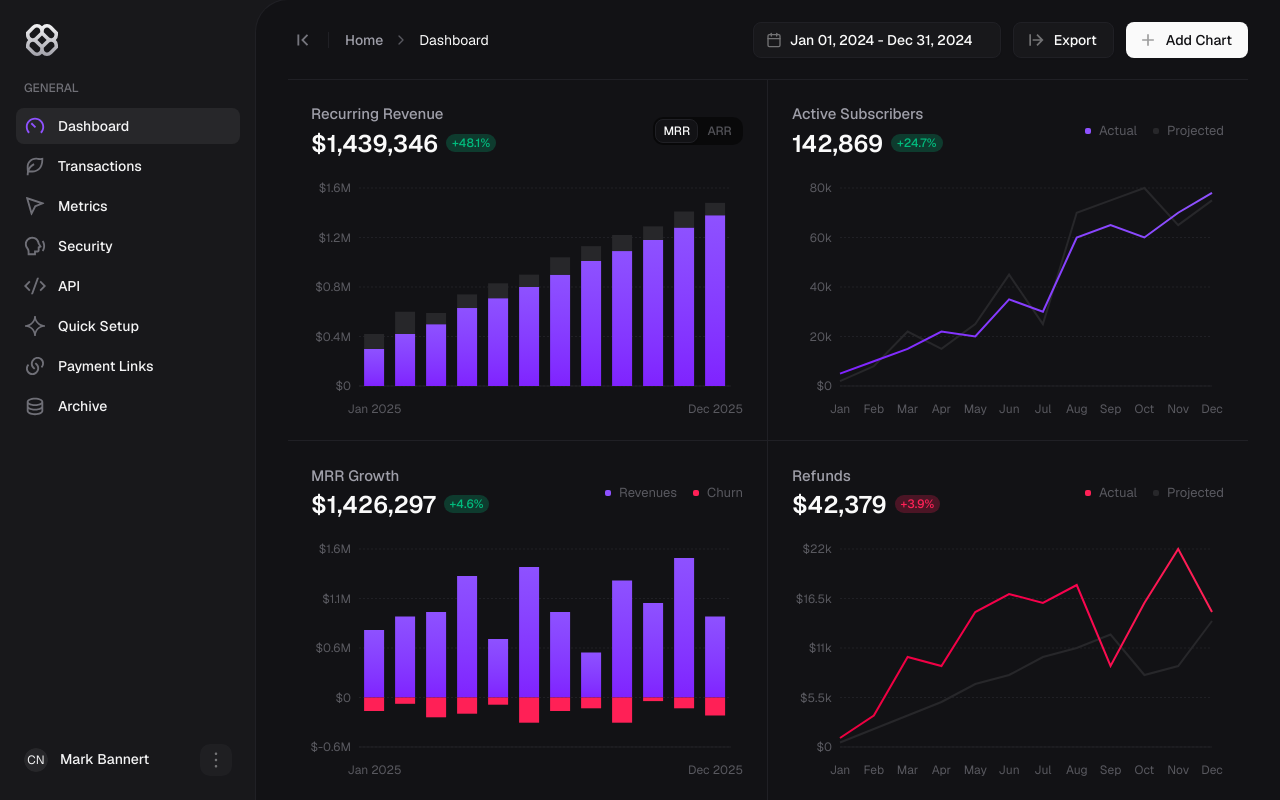
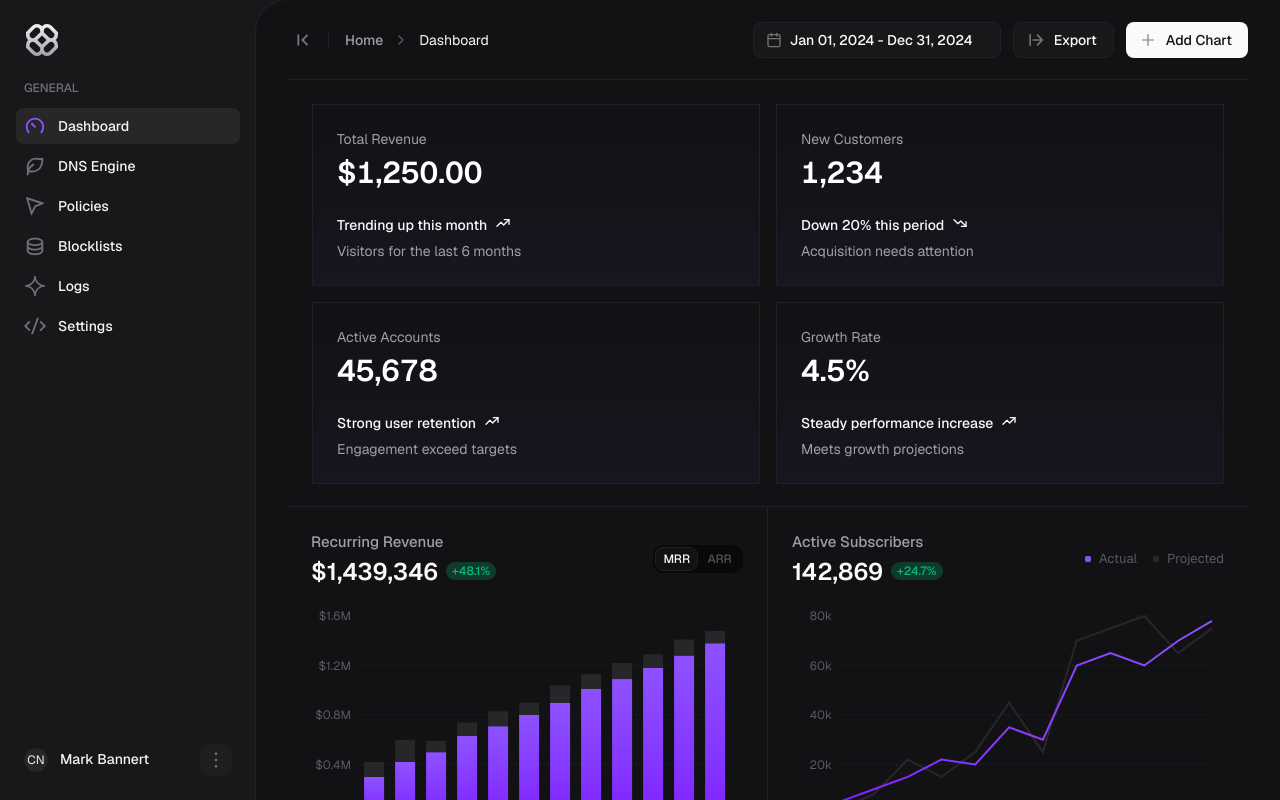
Before and after one commit to hydradns/hydra-ui, a Next.js app: page /dashboard in a window 1280 px wide. Shown: the top 800 px of the page. Built offline with nearby package versions, Linux system fonts and the light colour scheme.

Commit message:
Add cards

```diff
--- a/app/dashboard/page.tsx
+++ b/app/dashboard/page.tsx
@@ -26,6 +26,7 @@ import { Chart04 } from "@/components/chart-04";
 import { Chart05 } from "@/components/chart-05";
 import { Chart06 } from "@/components/chart-06";
 import { ActionButtons } from "@/components/action-buttons";
+import { SectionCards } from "@/components/section-cards";
 
 export default function Page() {
   return (
@@ -33,7 +34,7 @@ export default function Page() {
       <AppSidebar />
       <SidebarInset>
         <div className="px-4 md:px-6 lg:px-8 @container">
-          <div className="w-full max-w-6xl mx-auto">
+          <div className="w-full max-w-7xl mx-auto">
             <header className="flex flex-wrap gap-3 min-h-20 py-4 shrink-0 items-center transition-all ease-linear border-b">
               {/* Left side */}
               <div className="flex flex-1 items-center gap-2">
@@ -60,6 +61,11 @@ export default function Page() {
               <ActionButtons />
             </header>
             <div className="overflow-hidden">
+              <div className="@container/main flex flex-1 flex-col gap-2">
+                <div className="flex flex-col gap-4 py-4 md:gap-6 md:py-6">
+                  <SectionCards />
+                </div>
+              </div>
               <div className="grid auto-rows-min @2xl:grid-cols-2 *:-ms-px *:-mt-px -m-px">
                 <Chart01 />
                 <Chart02 />
--- a/components/app-sidebar.tsx
+++ b/components/app-sidebar.tsx
@@ -41,44 +41,34 @@ const data = {
       items: [
         {
           title: "Dashboard",
-          url: "#",
+          url: "/dashboard",
           icon: RiSlowDownLine,
           isActive: true,
         },
         {
-          title: "Transactions",
+          title: "DNS Engine",
           url: "#",
           icon: RiLeafLine,
         },
         {
-          title: "Metrics",
+          title: "Policies",
           url: "#",
           icon: RiNavigationLine,
         },
         {
-          title: "Security",
+          title: "Blocklists",
           url: "#",
-          icon: RiSpeakLine,
+          icon: RiDatabase2Line,
         },
         {
-          title: "API",
-          url: "#",
-          icon: RiCodeSSlashLine,
-        },
-        {
-          title: "Quick Setup",
+          title: "Logs",
           url: "#",
           icon: RiGeminiLine,
         },
         {
-          title: "Payment Links",
+          title: "Settings",
           url: "#",
-          icon: RiLinksLine,
-        },
-        {
-          title: "Archive",
-          url: "#",
-          icon: RiDatabase2Line,
+          icon: RiCodeSSlashLine,
         },
       ],
     },
--- a/components/section-cards.tsx
+++ b/components/section-cards.tsx
@@ -3,7 +3,6 @@ import { IconTrendingDown, IconTrendingUp } from "@tabler/icons-react"
 import { Badge } from "@/components/ui/badge"
 import {
   Card,
-  CardAction,
   CardDescription,
   CardFooter,
   CardHeader,
@@ -16,15 +15,9 @@ export function SectionCards() {
       <Card className="@container/card">
         <CardHeader>
           <CardDescription>Total Revenue</CardDescription>
-          <CardTitle className="text-2xl font-semibold tabular-nums @[250px]/card:text-3xl">
+          <CardTitle className="text-2xl font-semibold text-white tabular-nums @[250px]/card:text-3xl">
             $1,250.00
           </CardTitle>
-          <CardAction>
-            <Badge variant="outline">
-              <IconTrendingUp />
-              +12.5%
-            </Badge>
-          </CardAction>
         </CardHeader>
         <CardFooter className="flex-col items-start gap-1.5 text-sm">
           <div className="line-clamp-1 flex gap-2 font-medium">
@@ -38,15 +31,9 @@ export function SectionCards() {
       <Card className="@container/card">
         <CardHeader>
           <CardDescription>New Customers</CardDescription>
-          <CardTitle className="text-2xl font-semibold tabular-nums @[250px]/card:text-3xl">
+          <CardTitle className="text-2xl font-semibold text-white tabular-nums @[250px]/card:text-3xl">
             1,234
           </CardTitle>
-          <CardAction>
-            <Badge variant="outline">
-              <IconTrendingDown />
-              -20%
-            </Badge>
-          </CardAction>
         </CardHeader>
         <CardFooter className="flex-col items-start gap-1.5 text-sm">
           <div className="line-clamp-1 flex gap-2 font-medium">
@@ -60,15 +47,9 @@ export function SectionCards() {
       <Card className="@container/card">
         <CardHeader>
           <CardDescription>Active Accounts</CardDescription>
-          <CardTitle className="text-2xl font-semibold tabular-nums @[250px]/card:text-3xl">
+          <CardTitle className="text-2xl font-semibold text-white tabular-nums @[250px]/card:text-3xl">
             45,678
           </CardTitle>
-          <CardAction>
-            <Badge variant="outline">
-              <IconTrendingUp />
-              +12.5%
-            </Badge>
-          </CardAction>
         </CardHeader>
         <CardFooter className="flex-col items-start gap-1.5 text-sm">
           <div className="line-clamp-1 flex gap-2 font-medium">
@@ -80,15 +61,9 @@ export function SectionCards() {
       <Card className="@container/card">
         <CardHeader>
           <CardDescription>Growth Rate</CardDescription>
-          <CardTitle className="text-2xl font-semibold tabular-nums @[250px]/card:text-3xl">
+          <CardTitle className="text-2xl font-semibold text-white tabular-nums @[250px]/card:text-3xl">
             4.5%
           </CardTitle>
-          <CardAction>
-            <Badge variant="outline">
-              <IconTrendingUp />
-              +4.5%
-            </Badge>
-          </CardAction>
         </CardHeader>
         <CardFooter className="flex-col items-start gap-1.5 text-sm">
           <div className="line-clamp-1 flex gap-2 font-medium">
```
